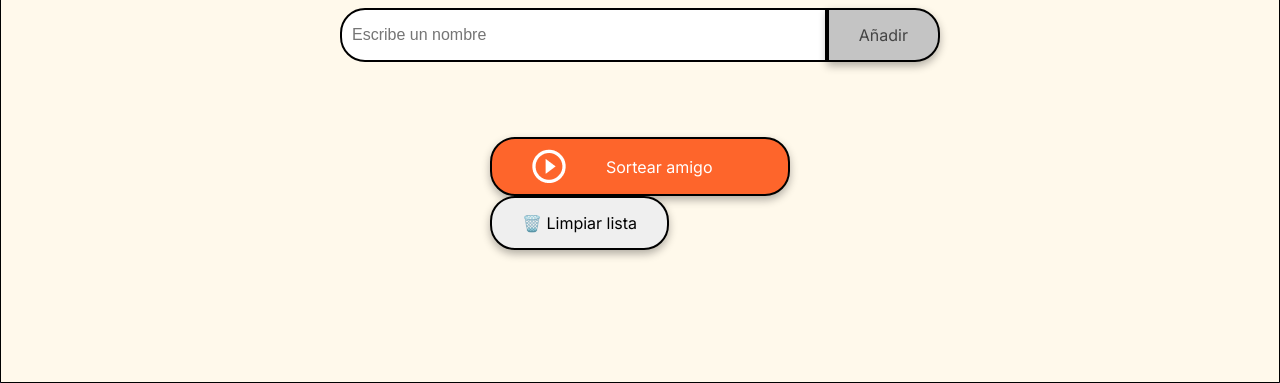
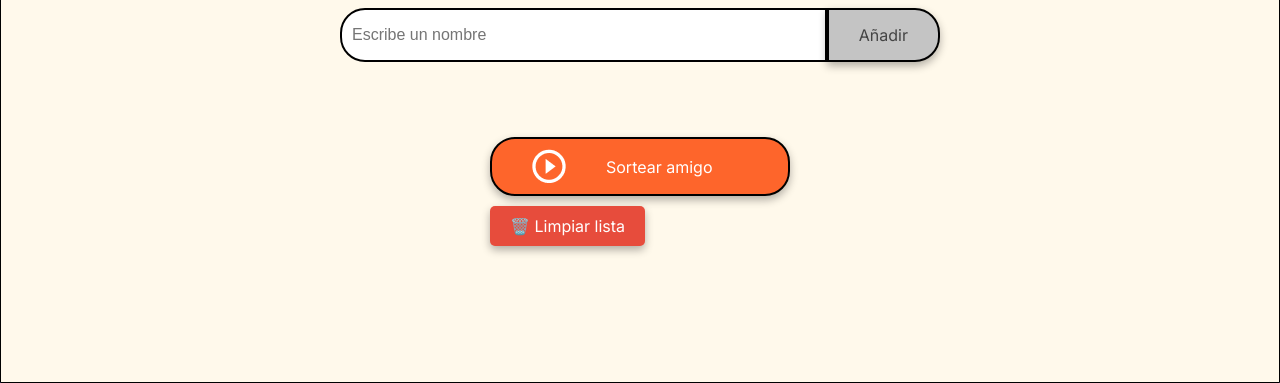
Before and after one commit to Pandalypse/Desafio-Amigo-Secreto, a plain HTML site: page index.html in a window 1280 px wide. Shown: the part 417-800 px from the top of the page. Drawn offline with Linux system fonts and the light colour scheme.

Commit message:
Message Merge

```diff
--- a/style.css
+++ b/style.css
@@ -160,3 +160,15 @@ ul {
 .button-draw:hover {
     background-color: var(--color-button-hover);
 }
+.button-clear {
+    background-color: #e74c3c;
+    color: white;
+    border: none;
+    padding: 10px 20px;
+    margin-top: 10px;
+    cursor: pointer;
+    border-radius: 5px;
+}
+.button-clear:hover {
+    background-color: #c0392b;
+}
```
